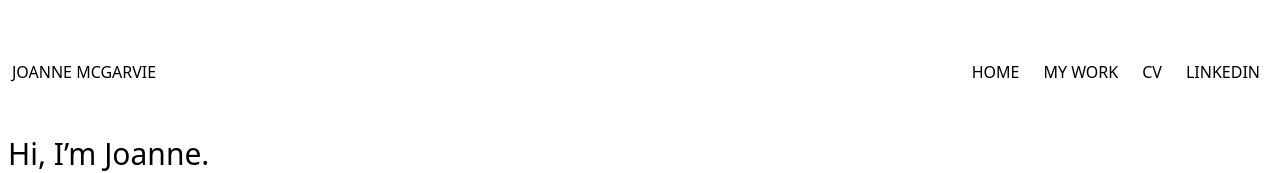
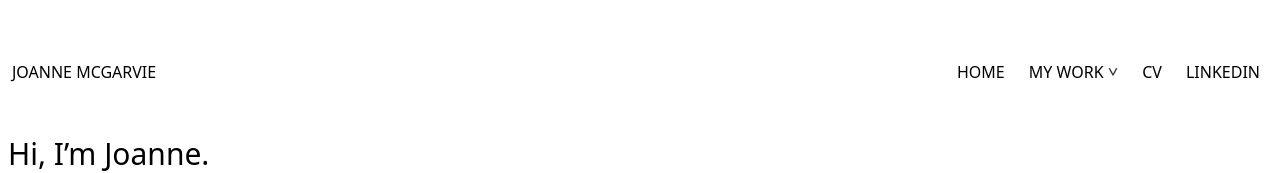
Before and after one commit to stelisevil/joannem-portfolio, a React (Create React App) app: page / in a window 1280 px wide. Shown: the top 173 px of the page. Built offline with nearby package versions, Linux system fonts and the light colour scheme; no server answers.

Commit message:
work menu and functionality

```diff
--- a/src/Header/index.js
+++ b/src/Header/index.js
@@ -1,13 +1,50 @@
-const Header = () => (
+import { useState } from "react";
+import chevron from "./ArrowDown.png";
+
+const Header = () => {
+  const [menuOpen, setMenuOpen] = useState(false);
+
+  return (
     <div className="flex w-full justify-between mt-12">
       <div className="m-1">JOANNE MCGARVIE</div>
       <div className="flex">
-      <div className="m-1 mx-3">HOME</div>
-      <div className="m-1 mx-3">MY WORK</div>
+        <a href="/" className="m-1 mx-3">
+          HOME
+        </a>
+        <div
+          className="flex items-center m-1 mx-3 cursor-pointer relative"
+          onClick={() => {
+            setMenuOpen(!menuOpen);
+          }}
+        >
+          MY WORK
+          <img
+            className="h-2 ml-1"
+            src={chevron}
+            alt="open work dropdown menu"
+          />
+          {menuOpen && (
+            <div className=" absolute w-32 top-8 -left-5 border border-gray-200 text-sm text-center">
+              <ul>
+                <li className="m-2">UX and UI</li>
+                <li className="m-2">Campaigns</li>
+                <li className="m-2">Graphic design</li>
+                <li className="m-2">Social and Video</li>
+                <li className="m-2">Art Direction</li>
+              </ul>
+            </div>
+          )}
+        </div>
         <div className="m-1 mx-3">CV</div>
-      <div className="m-1 mx-3">LINKEDIN</div>
+        <a
+          href="https://uk.linkedin.com/in/joanne-mcgarvie"
+          className="m-1 mx-3"
+        >
+          LINKEDIN
+        </a>
       </div>
     </div>
   );
+};
 
 export default Header;
--- a/src/RecentWork/index.js
+++ b/src/RecentWork/index.js
@@ -38,17 +38,17 @@ const RecentWork = () => {
         <img
           src={recentWork?.leftImage?.responsiveImage?.src}
           alt="recent work images"
-          className="h-auto md:w-1/3 w-full py-2 md:p-2 "
+          className="h-auto md:w-1/3 w-full py-2 md:p-2"
         />
         <img
           src={recentWork?.centralImage?.responsiveImage?.src}
           alt="recent work images"
-          className="h-auto md:w-1/3 w-full py-2 md:p-2 "
+          className="h-auto md:w-1/3 w-full py-2 md:p-2"
         />
         <img
           src={recentWork?.rightImage?.responsiveImage?.src}
           alt="recent work images"
-          className="h-auto md:w-1/3 w-full py-2 md:p-2 "
+          className="h-auto md:w-1/3 w-full py-2 md:p-2"
         />
       </div>
     </div>
```
Also changed, not shown: src/Header/ArrowDown.png (renamed from wetransfer-5bf32e/Images/ArrowDown.png). Lines whose indentation alone changed are shown as unchanged.
